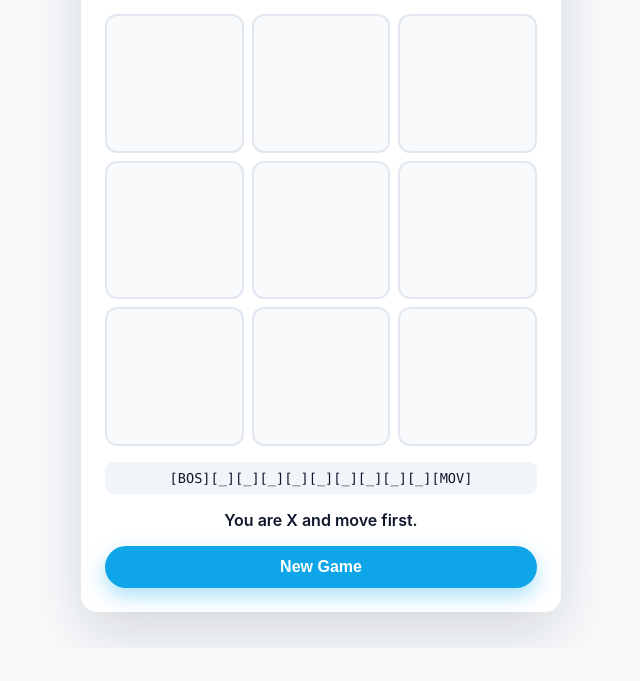
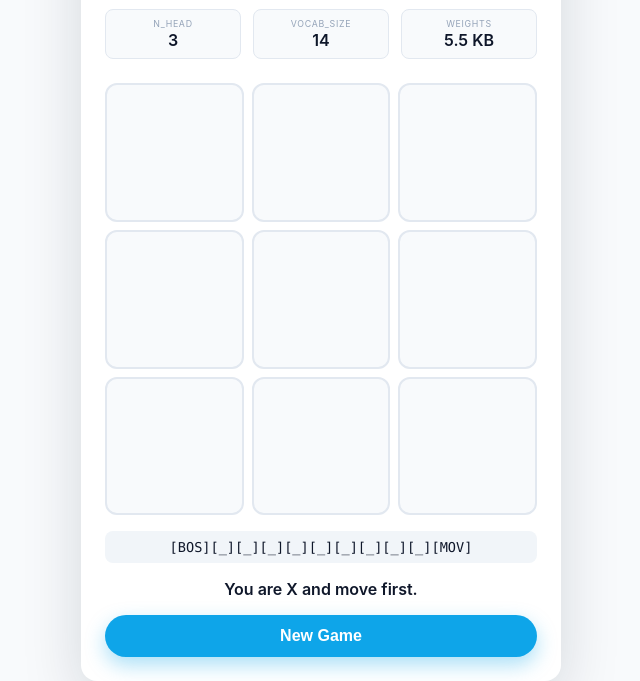
Before and after one commit to arikwex/tictactokenizer, a website: page index.html in a window 1280 px wide. Shown: the part 152-833 px from the top of the page, without its empty margins (319-959 px from the left). Before the commit the page ends 800 px from the top, so only its background shows below. Drawn offline with Linux system fonts and the light colour scheme.

Commit message:
Some model stats in the app

```diff
--- a/index.html
+++ b/index.html
@@ -36,9 +36,36 @@
   }
   p.subtitle {
     margin-top: 0;
-    margin-bottom: 1.5rem;
+    margin-bottom: 0.75rem;
     text-align: center;
     color: #475569;
+  }
+  .param-grid {
+    display: grid;
+    grid-template-columns: repeat(3, minmax(0, 1fr));
+    gap: 0.75rem;
+    margin-bottom: 1.5rem;
+  }
+  .param-grid div {
+    background: #f8fafc;
+    border: 1px solid #e2e8f0;
+    border-radius: 0.5rem;
+    padding: 0.5rem 0.75rem;
+    display: flex;
+    flex-direction: column;
+    align-items: center;
+  }
+  .param-grid .label {
+    text-transform: uppercase;
+    font-size: 0.55rem;
+    letter-spacing: 0.08em;
+    color: #94a3b8;
+    margin-bottom: 0.1rem;
+  }
+  .param-grid .value {
+    font-weight: 600;
+    font-size: 1rem;
+    color: #0f172a;
   }
   .board {
     width: 100%;
@@ -153,6 +180,7 @@
       const blockSize = modelConfig.block_size;
       const nHead = modelConfig.n_head;
       const headDim = nEmb / nHead;
+      const weightSizeKB = (data.length / 1024).toFixed(1);
 
       const WIN_PATTERNS = [
         [0, 1, 2],
@@ -396,8 +424,30 @@
 
         const subtitle = document.createElement("p");
         subtitle.className = "subtitle";
-        subtitle.textContent =
-          "A quantized transformer plays Tic-Tac-Toe entirely in your browser.";
+        subtitle.textContent = "8 Bit Quantized Decoder Transformer";
+
+        const paramGrid = document.createElement("div");
+        paramGrid.className = "param-grid";
+        const specs = [
+          ["n_layer", nLayer],
+          ["n_embd", nEmb],
+          ["block_size", blockSize],
+          ["n_head", nHead],
+          ["vocab_size", vocabSize],
+          ["weights", `${weightSizeKB} KB`],
+        ];
+        specs.forEach(([label, value]) => {
+          const cell = document.createElement("div");
+          const labelEl = document.createElement("span");
+          labelEl.className = "label";
+          labelEl.textContent = label;
+          const valueEl = document.createElement("span");
+          valueEl.className = "value";
+          valueEl.textContent = String(value);
+          cell.appendChild(labelEl);
+          cell.appendChild(valueEl);
+          paramGrid.appendChild(cell);
+        });
 
         const boardEl = document.createElement("div");
         boardEl.className = "board";
@@ -522,6 +572,7 @@
         resetGame();
         app.appendChild(title);
         app.appendChild(subtitle);
+        app.appendChild(paramGrid);
         app.appendChild(boardEl);
         app.appendChild(tokenBar);
         app.appendChild(statusEl);
```
Also changed, not shown: rollup.config.js (+28 -1 lines), tictactokenizer_game.js (+26 -2 lines).
